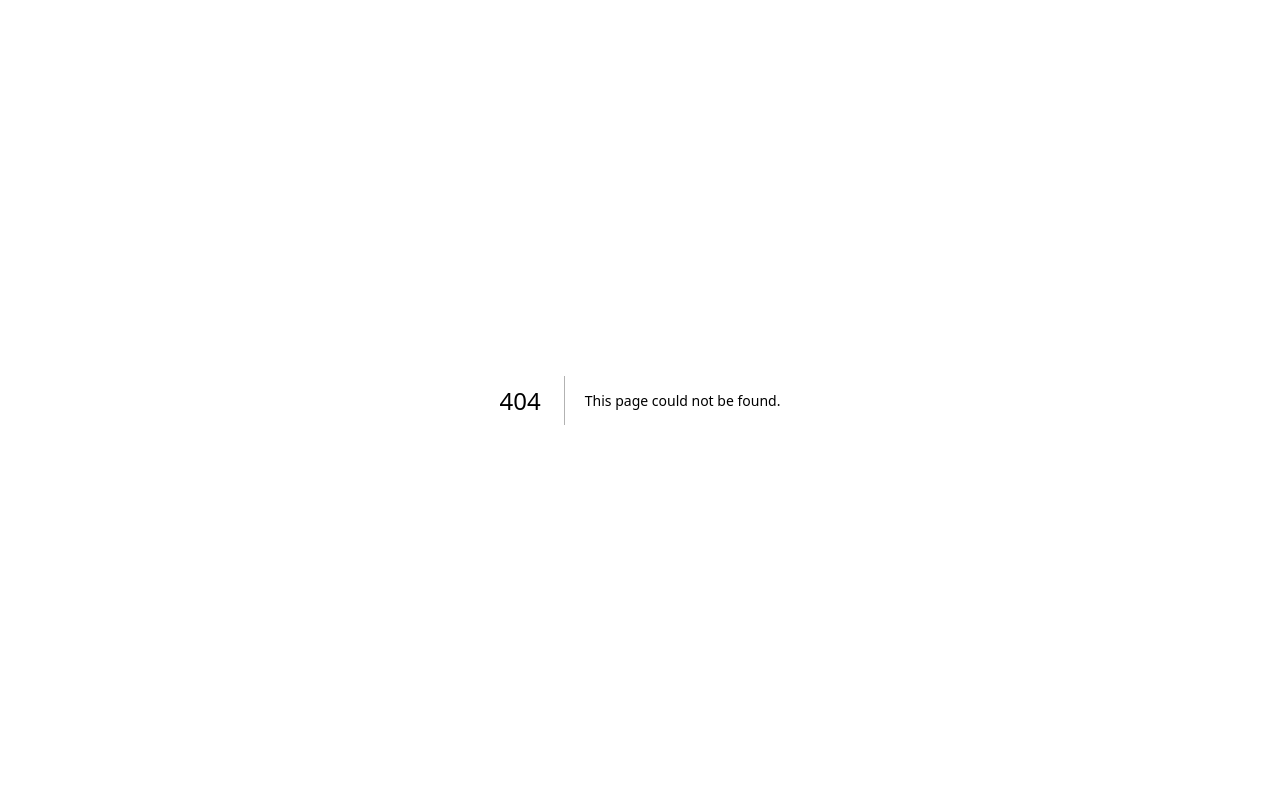
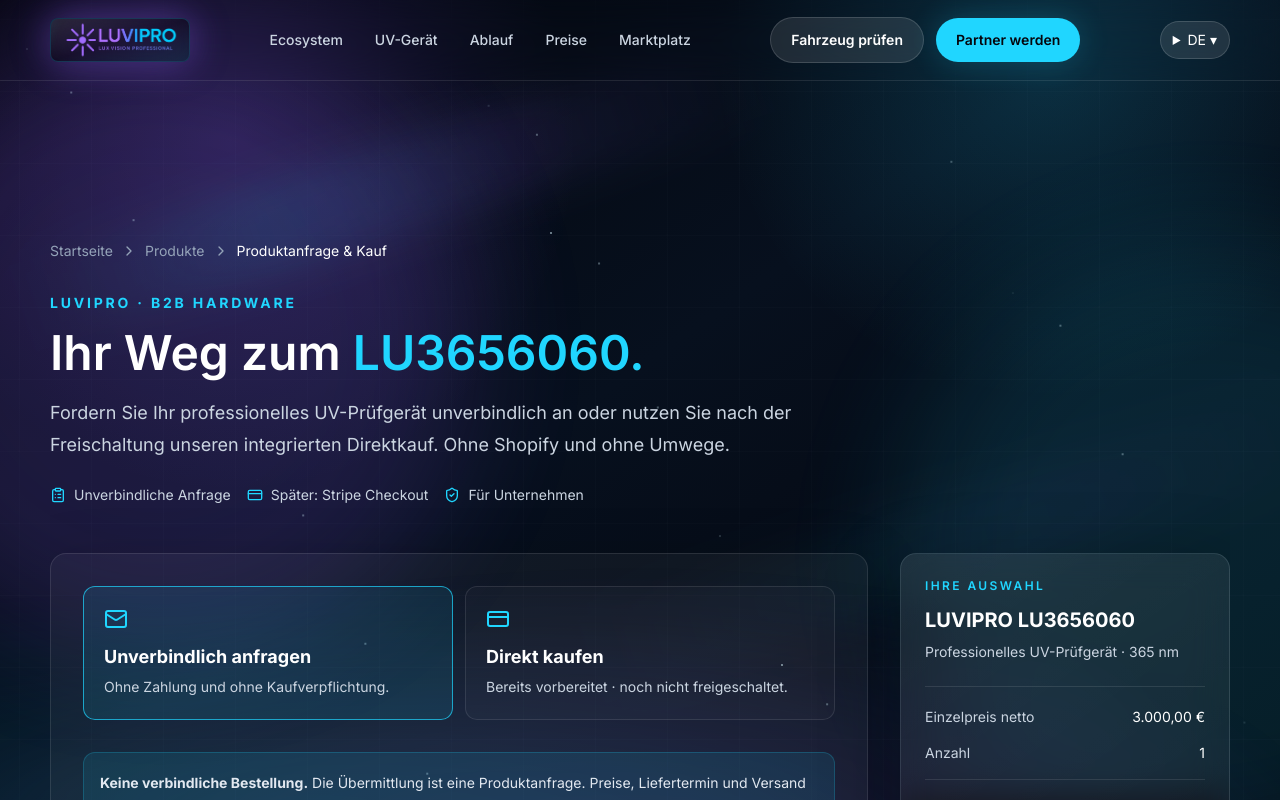
Before and after one commit to Diaa6969/luvipro-website, a Next.js app: page /order in a window 1280 px wide. Before the commit this address had no page. Shown: the top 800 px of the page. Built offline with nearby package versions, Linux system fonts and the light colour scheme.

Commit message:
Add integrated order page for inquiries and future Stripe direct purchases

```diff
--- /dev/null
+++ b/src/app/order/page.tsx
@@ -0,0 +1,60 @@
+import type { Metadata } from "next";
+import Link from "next/link";
+import { ChevronRight, ClipboardList, CreditCard, ShieldCheck } from "lucide-react";
+import { Navbar } from "@/components/sections/navbar";
+import { Footer } from "@/components/sections/footer";
+import { AnimatedAtmosphere } from "@/components/ui/animated-atmosphere";
+import { OrderForm } from "@/components/shop/order-form";
+import { isPreorderBackendReady, isStripeCheckoutReady } from "@/lib/store";
+
+export const metadata: Metadata = {
+  title: "Gerät anfragen oder kaufen | LUVIPRO LU3656060",
+  description: "Unverbindliche Anfrage für das LUVIPRO LU3656060 UV-Prüfgerät. Sichere Direktzahlung nach Verkaufsstart.",
+  robots: { index: false, follow: true },
+  alternates: { canonical: "https://luvipro.de/order" },
+};
+
+type SearchParams = Promise<{ mode?: string; cancelled?: string }>;
+
+export default async function OrderPage({ searchParams }: { searchParams: SearchParams }) {
+  const params = await searchParams;
+  const initialMode = params.mode === "buy" ? "buy" : "preorder";
+  return (
+    <main className="cinematic-page min-h-screen overflow-hidden bg-obsidian text-white">
+      <AnimatedAtmosphere />
+      <Navbar />
+      <section className="section-shell pb-20 pt-32 sm:pt-40">
+        <nav aria-label="Brotkrumennavigation" className="mb-8 flex flex-wrap items-center gap-2 text-sm text-slate-400">
+          <Link href="/" className="hover:text-pulse">Startseite</Link><ChevronRight className="h-4 w-4" />
+          <Link href="/products" className="hover:text-pulse">Produkte</Link><ChevronRight className="h-4 w-4" />
+          <span className="text-white">Produktanfrage & Kauf</span>
+        </nav>
+        <div className="mb-12 max-w-4xl">
+          <p className="mb-4 text-sm font-bold uppercase tracking-[0.2em] text-pulse">LUVIPRO · B2B Hardware</p>
+          <h1 className="font-[var(--font-space-grotesk)] text-4xl font-semibold leading-tight sm:text-5xl">
+            Ihr Weg zum <span className="text-pulse">LU3656060.</span>
+          </h1>
+          <p className="mt-5 max-w-3xl text-lg leading-8 text-slate-300">
+            Fordern Sie Ihr professionelles UV-Prüfgerät unverbindlich an oder nutzen Sie nach der Freischaltung unseren integrierten Direktkauf. Ohne Shopify und ohne Umwege.
+          </p>
+          <div className="mt-6 flex flex-wrap gap-4 text-sm text-slate-300">
+            <span className="inline-flex items-center gap-2"><ClipboardList className="h-4 w-4 text-pulse" /> Unverbindliche Anfrage</span>
+            <span className="inline-flex items-center gap-2"><CreditCard className="h-4 w-4 text-pulse" /> Später: Stripe Checkout</span>
+            <span className="inline-flex items-center gap-2"><ShieldCheck className="h-4 w-4 text-pulse" /> Für Unternehmen</span>
+          </div>
+        </div>
+        {params.cancelled === "1" ? (
+          <div className="mb-7 rounded-xl border border-pulse/30 bg-pulse/10 p-4 text-sm text-slate-200" role="status">
+            Sie haben den Bezahlvorgang abgebrochen. Es wurde durch diesen Vorgang keine Bestellung abgeschlossen.
+          </div>
+        ) : null}
+        <OrderForm
+          initialMode={initialMode}
+          paymentsReady={isStripeCheckoutReady()}
+          preorderReady={isPreorderBackendReady()}
+        />
+      </section>
+      <Footer />
+    </main>
+  );
+}
```
